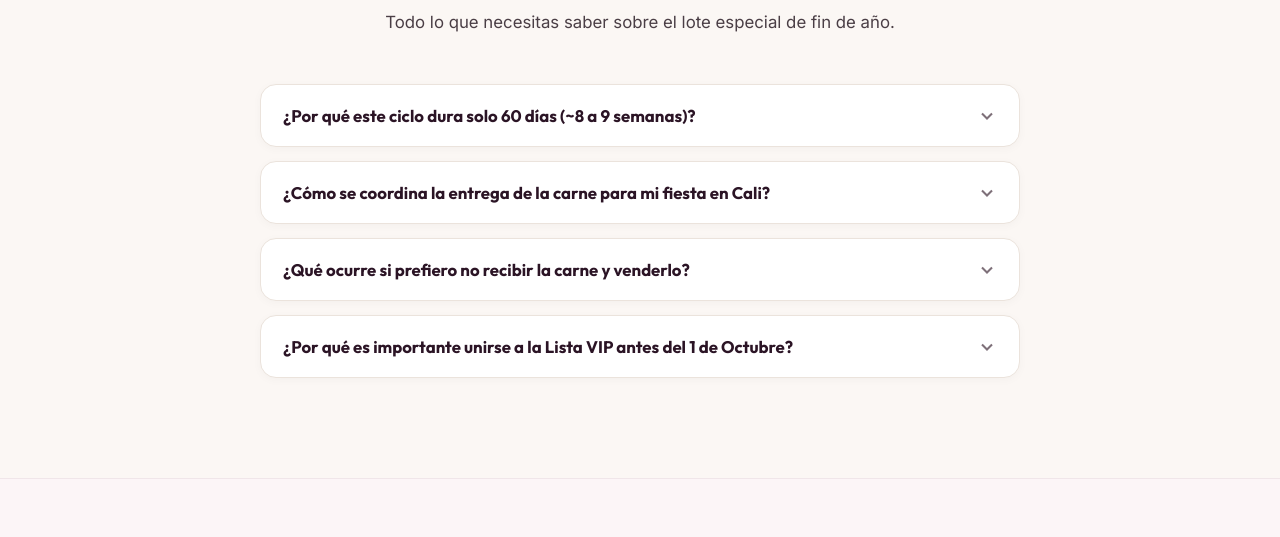
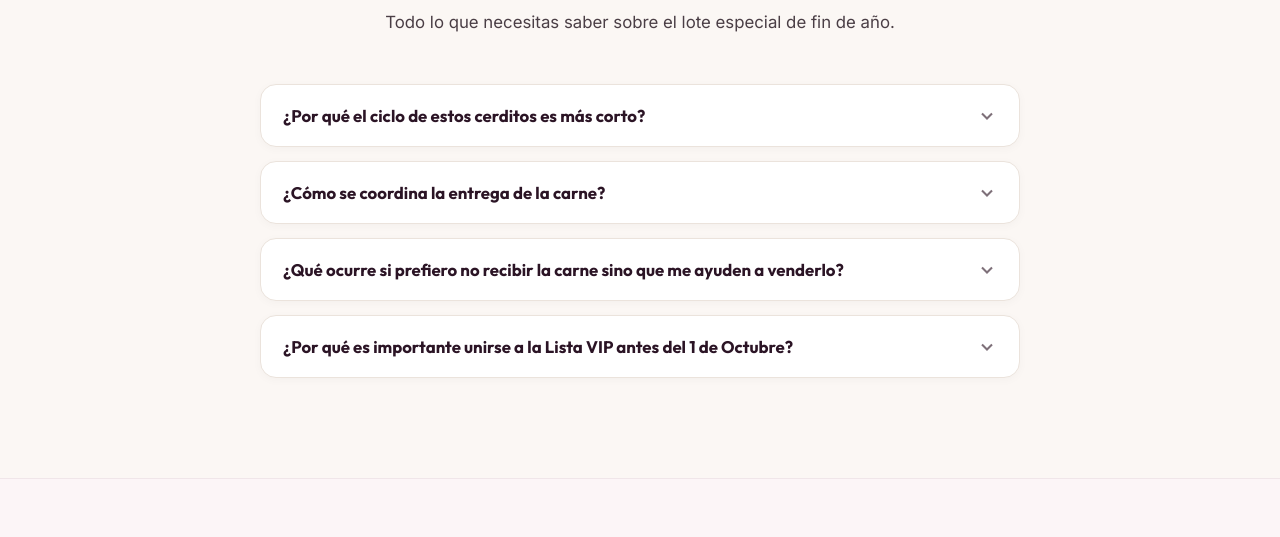
Before and after one commit to amsterdamlab/piggy-landing, a website built with Vite: page diciembre/index.html in a window 1280 px wide. Shown: the part 3168-3705 px from the top of the page. Built offline with nearby package versions, Linux system fonts and the light colour scheme.

Commit message:
docs(faq): actualizar textos y preguntas de las FAQs en la landing de diciembre

```diff
--- a/diciembre/index.html
+++ b/diciembre/index.html
@@ -349,14 +349,14 @@
           <!-- FAQ 1 -->
           <div class="faq-item">
             <button class="faq-question-btn" aria-expanded="false" id="faq-btn-1">
-              <span>¿Por qué este ciclo dura solo 60 días (~8 a 9 semanas)?</span>
+              <span>¿Por qué el ciclo de estos cerditos es más corto?</span>
               <svg class="faq-chevron" viewBox="0 0 24 24" fill="none" stroke="currentColor" stroke-width="2.5">
                 <polyline points="6 9 12 15 18 9"></polyline>
               </svg>
             </button>
             <div class="faq-answer-panel">
               <p>
-                Porque los cerditos de este lote ya superaron la etapa inicial de destete y levante temprano en Granja Valle Morales. Tú entras directamente en la fase de engorde y acabado, optimizando el tiempo justo para tenerlos listos a finales de diciembre.
+                Contamos con lotes de cerditos que ya superaron la etapa inicial de destete y levante temprano en Granja Valle Morales. Tú entras directamente en la fase de engorde y finalización, optimizando el tiempo justo para tenerlos listos a finales de diciembre.
               </p>
             </div>
           </div>
@@ -364,14 +364,14 @@
           <!-- FAQ 2 -->
           <div class="faq-item">
             <button class="faq-question-btn" aria-expanded="false" id="faq-btn-2">
-              <span>¿Cómo se coordina la entrega de la carne para mi fiesta en Cali?</span>
+              <span>¿Cómo se coordina la entrega de la carne?</span>
               <svg class="faq-chevron" viewBox="0 0 24 24" fill="none" stroke="currentColor" stroke-width="2.5">
                 <polyline points="6 9 12 15 18 9"></polyline>
               </svg>
             </button>
             <div class="faq-answer-panel">
               <p>
-                A través de la app podrás registrar tu dirección en Cali. La carne es procesada bajo estrictas normas de frío e higiene en canal refrigerado y entregada directamente a tu domicilio en la fecha programada de fin de año.
+                A través de la app podrás registrar tus datos para que llegue a tu domicilio en Cali. La carne es procesada bajo estrictas normas de frío e higiene en canal refrigerado y entregada en la fecha que programemos para fin de año. En caso de no estar residiendo en Cali, procederíamos a la liquidación total de la venta para entregarte los beneficios económicos.
               </p>
             </div>
           </div>
@@ -379,14 +379,14 @@
           <!-- FAQ 3 -->
           <div class="faq-item">
             <button class="faq-question-btn" aria-expanded="false" id="faq-btn-3">
-              <span>¿Qué ocurre si prefiero no recibir la carne y venderlo?</span>
+              <span>¿Qué ocurre si prefiero no recibir la carne sino que me ayuden a venderlo?</span>
               <svg class="faq-chevron" viewBox="0 0 24 24" fill="none" stroke="currentColor" stroke-width="2.5">
                 <polyline points="6 9 12 15 18 9"></polyline>
               </svg>
             </button>
             <div class="faq-answer-panel">
               <p>
-                En el momento de la liquidación puedes activar la opción comercial. La granja comercializa el cerdo en el mercado mayorista y deposita tu capital invertido más el margen comercial generado directamente en tu Cuenta Agro de Piggy App.
+                En el momento en que tu cerdo cumple el ciclo de engorde. La granja comercializa el cerdo en el mercado y liquida el saldo final de la venta para que solicites la entrega de tu beneficio económico generado directamente en tu Cuenta Agro de Piggy App.
               </p>
             </div>
           </div>
```
